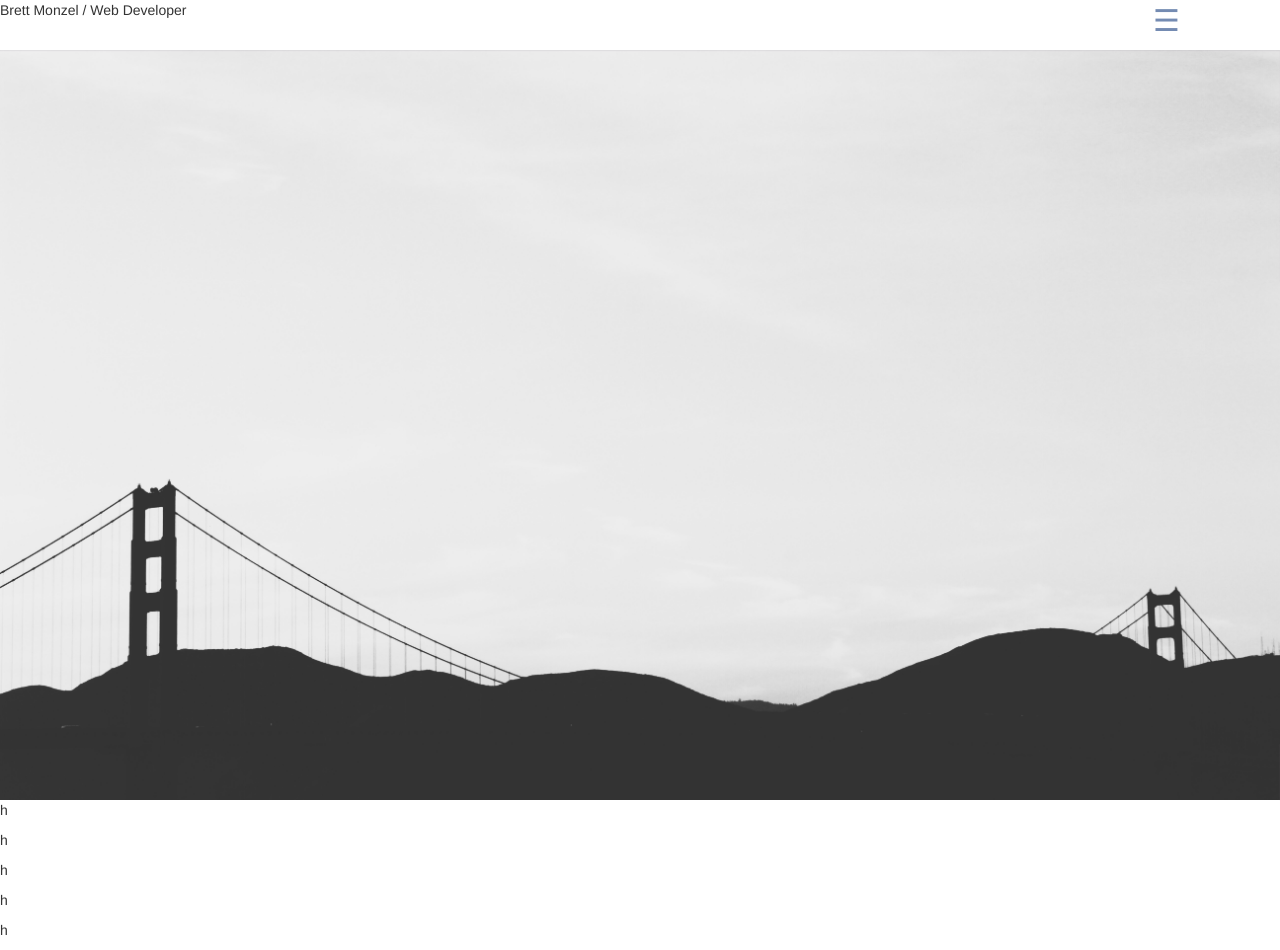
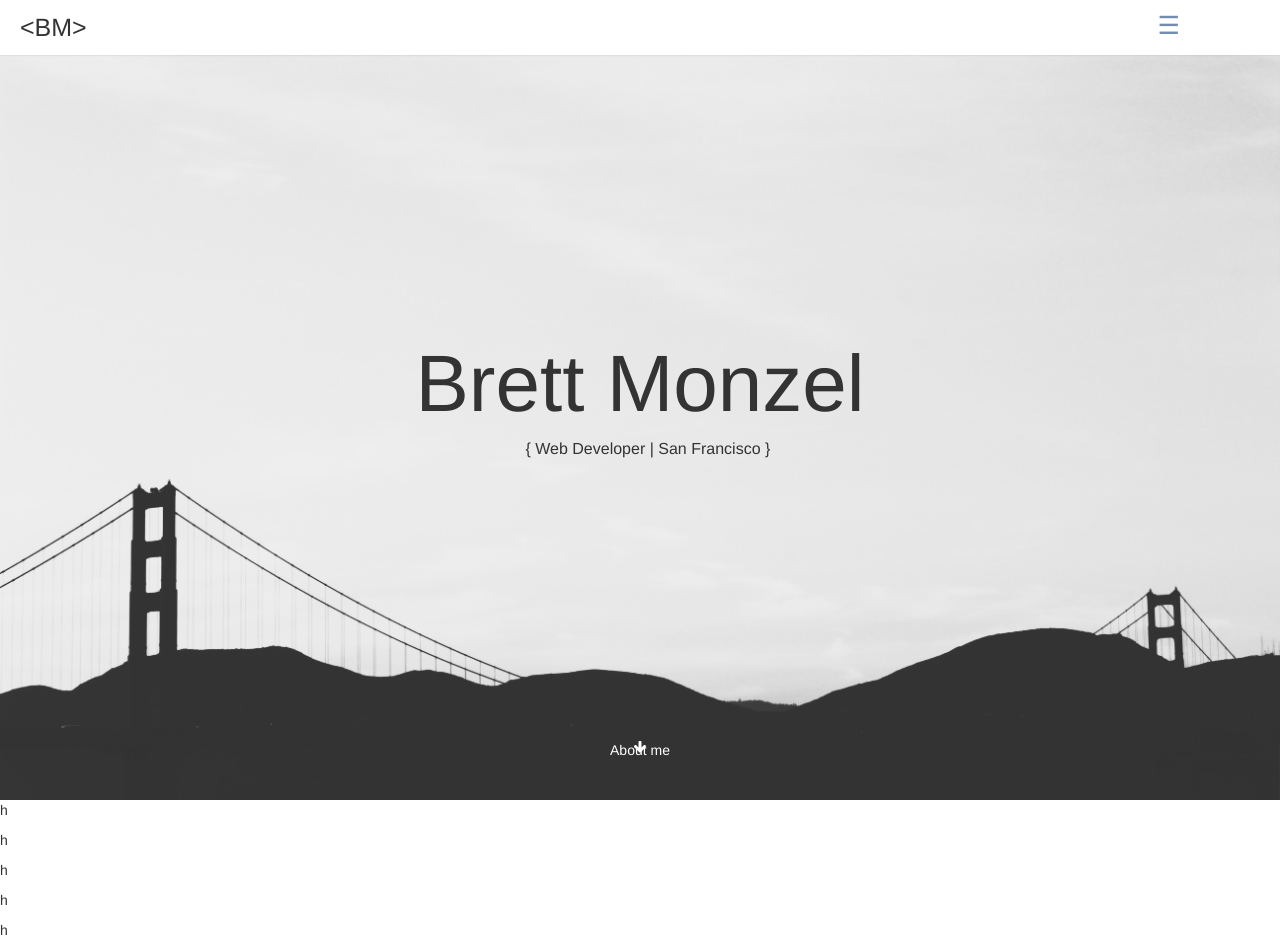
Before and after one commit to monzelb/portfolio, a PHP site: page / in a window 1280 px wide. Shown: the top 950 px of the page. Run offline with PHP 8.4, Linux system fonts and the light colour scheme; some libraries are stand-ins or nearby versions.

Commit message:
landing page done

```diff
--- a/assets/css/main.css
+++ b/assets/css/main.css
@@ -1,9 +1,6 @@
 body {
     font-family: "Lato", sans-serif;
     z-index:0;
-    /*background-image: url("../images/Brett-meditating.jpg");
-    background-size: 120% ;
-    ba*/
     height: 100%
     width: 100%;
 }
@@ -14,6 +11,53 @@ body {
   background-position: bottom;
   background-repeat: no-repeat;
   background-size: cover;
+  transition:0.3s;
+}
+
+.header{
+  position:absolute;
+  top: 40%;
+  left: 50%;
+  transform: translate(-50%, 0);
+}
+
+.webdev {
+  font-size:16px;
+  margin-left: 110px;
+}
+
+.my-name{
+  font-size: 80px;
+}
+.more{
+  position: absolute;
+  left: 50%;
+  bottom: 5%;
+  transform: translate(-50%, 0);
+}
+
+.arrow{
+  position: absolute;
+  left: 50%;
+  transform: translate(-50%, 0);
+  color:white !important;
+  text-decoration:none !important;
+
+}
+
+.arrow:hover{
+  color:white;
+  text-decoration:none !important;
+}
+
+#about{
+  color:white;
+  text-decoration:none;
+}
+
+#about-section{
+  margin-top: -55px;
+  padding-top: 55px;
 }
 
 .sidenav {
@@ -142,10 +186,35 @@ body {
     margin-left: 50px;
 }
 
-@media screen and (max-height: 450px) {
-/*  .sidenav {padding-top: 100px;}
-*/  .sidenav a {font-size: 18px;}
+.bm{
+  position:absolute;
+  margin-left: 20px;
+  top:10px;
+  font-size: 25px;
 }
+
+@media screen and (max-height: 435px) {
+  .sidenav a {font-size: 18px;}
+  .intro{color:#337ab7;}
+  .more{display:none;}
+}
+
+@media screen and (min-width: 750px) and (max-width: 1000px) {
+  .my-name{font-size: 60px; }
+  .webdev{margin-left:55px;}
+}
+
+@media screen and (min-width: 495px) and (max-width: 749px) {
+  .my-name{font-size: 30px; margin-left:30px;}
+  .webdev{margin-left: 0px;}
+}
+
+@media screen and (max-width: 494px) {
+  .my-name{font-size: 20px; margin-left:18px;}
+  .webdev{margin-left: 0px; font-size:10px;}
+}
+
+
 
 @media screen and (max-height: 338px) {
   #connect-id{
@@ -156,12 +225,14 @@ body {
 nav {
 box-shadow: 0 1px 1px rgba(175, 170, 180, 0.2);
   border-radius:0 !important;
-  background-color: white
+  background-color: white;
+  height:55px;
 }
 
 #menu-button {
   float:right;
   margin-right:100px;
+  margin-top: 8px;
 }
 
 .menu-toggle{
@@ -192,6 +263,4 @@ box-shadow: 0 1px 1px rgba(175, 170, 180, 0.2);
 .icon-social{
   padding:0 0 20 22px;
     font-size: 20px;
-
-
 }
--- a/assets/js/app.js
+++ b/assets/js/app.js
@@ -26,8 +26,22 @@ $( document ).ready(function() {
       $("#social").animate({right: "0px"}, 300);
       $(this).children(".menu-items").css({"background-color": "white", "color": "#748bb2"});
     }
+  })
 
-  })
+    $('.trigger').on('click',function (e) {
+      e.preventDefault();
+      console.log(this)
+      console.log(this.hash)
+
+      var target = this.hash;
+      var $target = $(target);
+
+      $('html, body').stop().animate({
+          'scrollTop': $target.offset().top
+      }, 900, 'swing', function () {
+          window.location.hash = target;
+        });
+    });
 
   // $(".connect").mouseleave(function(event){
   //     event.stopPropagation()
--- a/index.html
+++ b/index.html
@@ -20,13 +20,14 @@
 
   </head>
   <body>
+
     <div class="loader"></div>
+
     <nav class="navbar navbar-fixed-top">
-      <span>Brett Monzel / Web Developer</span>
-      <span id="menu-button" style="font-size:30px; color:#748bb2; cursor:pointer" onclick="openNav()">&#9776;</span>
+      <span class="bm">&#60;BM&#62;</span>
+      <span id="menu-button" style="font-size:25px; color:#748bb2; cursor:pointer" onclick="openNav()">&#9776;</span>
     </nav>
-    <div class="intro">
-    </div>
+
     <div id="mySidenav" class="sidenav">
       <div class="menu-div">
         <a href="#" class="menu-items menu-top" id="house"><i class="icon fa fa-home fa-sm" ></i>
@@ -57,6 +58,25 @@
         </div>
       </div>
     </div>
+
+    <div class="intro">
+      <header class="header">
+        <h1 class="my-name">Brett Monzel</h1>
+        <div class="webdev">
+          <span>&#123;   Web Developer </span><span>| San Francisco &#125;  </span>
+        </div>
+      </header>
+      <div class="more" id="more">
+        <a class="aboutme trigger" id="about" href="#about-section">About me</a>
+        <a class="arrow fa fa-arrow-down trigger" href="#about-section"></a>
+      </div>
+    </div>
+    <div id="about-section">
+
+    </div>
+
+
+    <div id="about-section">
     <p>h</p>
     <p>h</p>
     <p>h</p>
@@ -95,5 +115,6 @@
     <p>h</p>
     <p>h</p>
     <p>h</p>
+    </div>
 
   </body>
```
